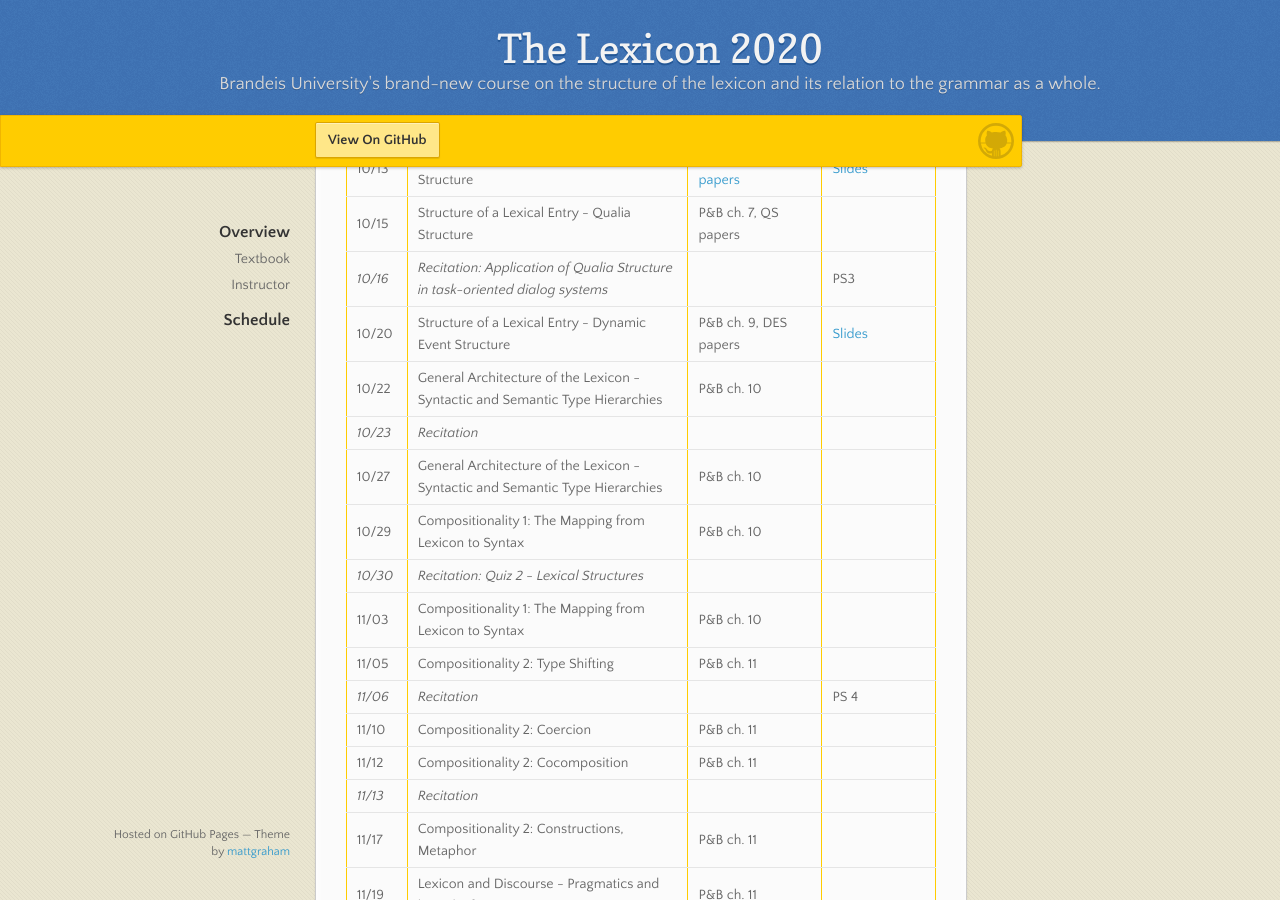
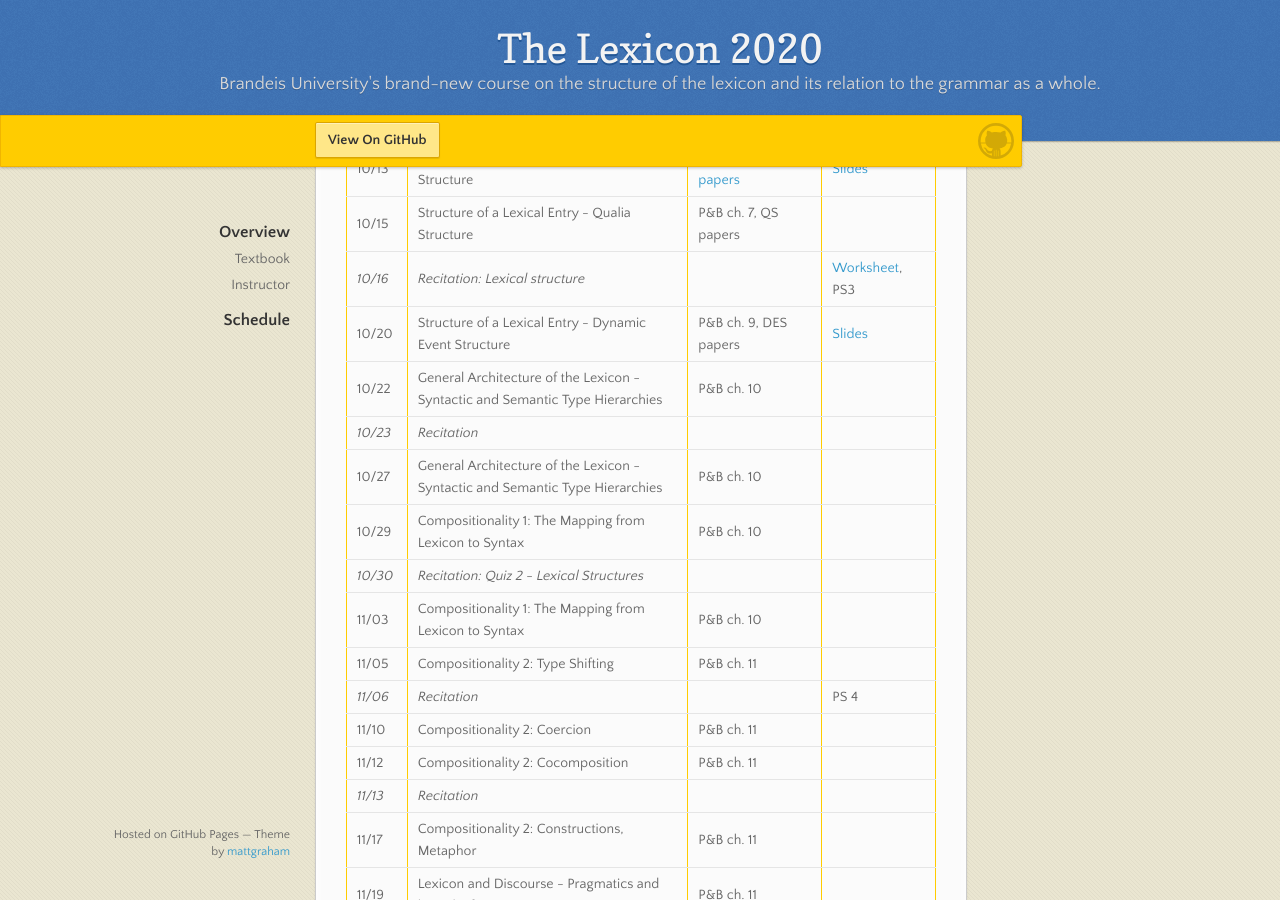
Before and after one commit to the-lexicon-2020/the-lexicon-2020.github.io, a Jekyll site: the page built from _pages/index.markdown, in a window 1280 px wide and 900 px high, scrolled down 1781 px. Built offline with Jekyll 4.4.1, drawn with Linux system fonts in a browser that asks for light colours; our own code applies the rules of GitHub Pages for plain Markdown files.

Commit message:
update schedule 10/16

```diff
--- a/_pages/index.markdown
+++ b/_pages/index.markdown
@@ -49,7 +49,7 @@ Professor [James Pustejovsky](mailto:jamesp@brandeis.edu)
 *10/09* | *Recitation: Exploring TimeML - TempEval-2 training data* | [P&S (2012)](https://www.oreilly.com/library/view/natural-language-annotation/9781449332693/) ch. 10,11 | [Worksheet](https://docs.google.com/document/d/1gP2-73TOQqEwuIBDV1K8E2-dxft5WwuXw_mjqhjnsBo/edit?usp=sharing)
 10/13 | Structure of a Lexical Entry - Qualia Structure | P&B ch. 7, [QS papers](https://brandeis.box.com/s/wakzq8qzzi5fxjois4gm0v05bsj8kzda) | [Slides](http://gl-tutorials.org/wp-content/uploads/2017/07/2017-Lecture2-July-18th-as-given.pdf)
 10/15 | Structure of a Lexical Entry - Qualia Structure | P&B ch. 7, QS papers |
-*10/16* | *Recitation: Application of Qualia Structure in task-oriented dialog systems* | | PS3
+*10/16* | *Recitation: Lexical structure* | | [Worksheet](https://docs.google.com/document/d/1cx93Tzv0S4uXHlAsYl7dKEOChMGanwpgu1NuvjbZH9Y/edit), PS3
 10/20 | Structure of a Lexical Entry - Dynamic Event Structure | P&B ch. 9, DES papers | [Slides](https://brandeis.box.com/s/sudcbnxi55rwdko6u67ddnl9l2hvr86w)
 10/22 | General Architecture of the Lexicon - Syntactic and Semantic Type Hierarchies | P&B ch. 10 |
 *10/23* | *Recitation* | |
```
